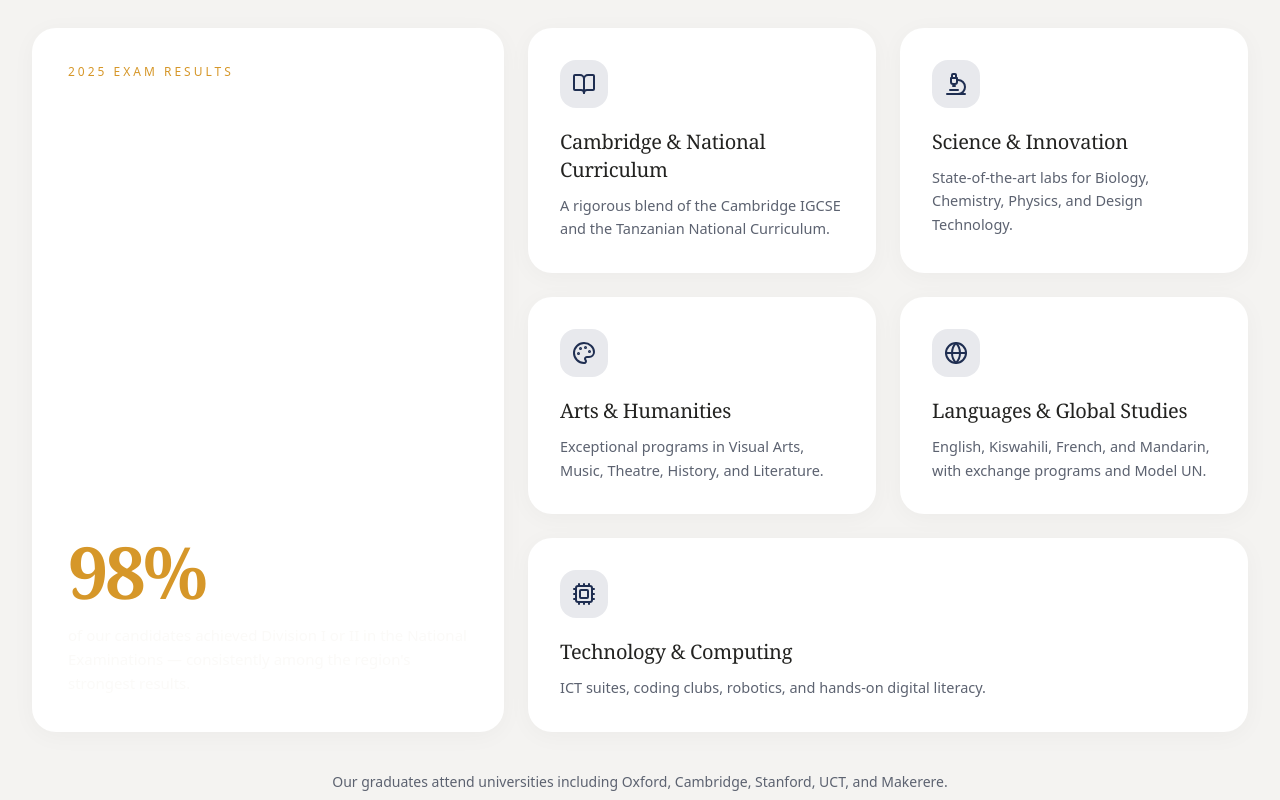
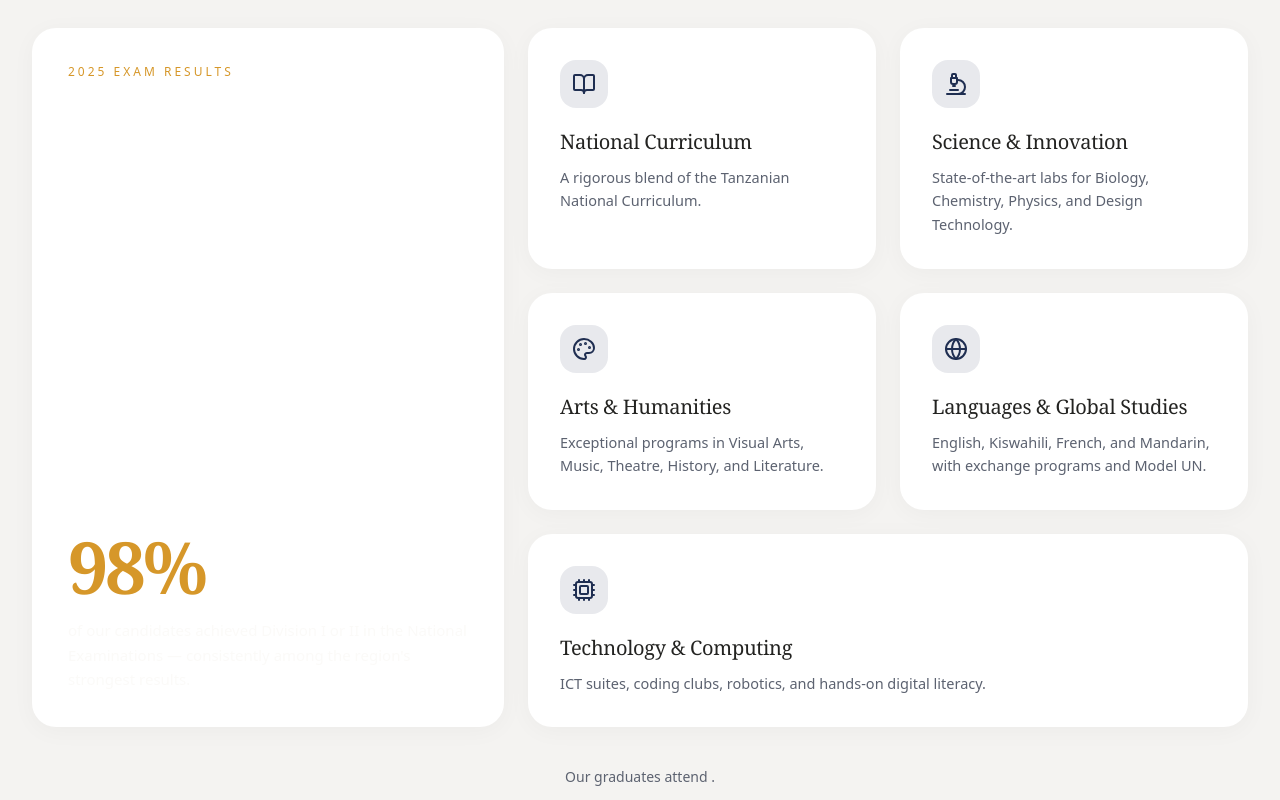
Before and after one commit to headrickleonard/rwepas_scondary_school, a Next.js app: page / in a window 1280 px wide. Shown: the part 2580-3380 px from the top of the page. Built offline with nearby package versions, Linux system fonts and the light colour scheme.

Commit message:
style:refreshed the website ui

```diff
--- a/components/sections/AcademicsSection.tsx
+++ b/components/sections/AcademicsSection.tsx
@@ -8,7 +8,7 @@ import { RevealGroup, revealItem } from "@/components/motion/reveal"
 import { motion } from "framer-motion"
 
 const academics = [
-  { icon: BookOpen, title: "Cambridge & National Curriculum", desc: "A rigorous blend of the Cambridge IGCSE and the Tanzanian National Curriculum." },
+  { icon: BookOpen, title: "National Curriculum", desc: "A rigorous blend of the Tanzanian National Curriculum." },
   { icon: Microscope, title: "Science & Innovation", desc: "State-of-the-art labs for Biology, Chemistry, Physics, and Design Technology." },
   { icon: Palette, title: "Arts & Humanities", desc: "Exceptional programs in Visual Arts, Music, Theatre, History, and Literature." },
   { icon: Globe, title: "Languages & Global Studies", desc: "English, Kiswahili, French, and Mandarin, with exchange programs and Model UN." },
@@ -69,7 +69,7 @@ export default function AcademicsSection() {
 
         <div className="mt-10 text-center">
           <p className="text-muted-foreground text-sm">
-            Our graduates attend universities including Oxford, Cambridge, Stanford, UCT, and Makerere.
+            Our graduates attend .
           </p>
         </div>
       </div>
--- a/components/sections/FAQSection.tsx
+++ b/components/sections/FAQSection.tsx
@@ -9,7 +9,7 @@ import { RevealGroup, revealItem } from "@/components/motion/reveal"
 const faqs = [
   {
     question: "What curriculum does Rwepas follow?",
-    answer: "We offer a rigorous blend of the Cambridge IGCSE curriculum (Forms 1–4) and the Tanzanian National Curriculum, ensuring students are prepared for both local national examinations and international opportunities.",
+    answer: "We offer a rigorous curriculum (Forms 1–4) preparing students for the Tanzanian National Examinations.",
     tag: "Academics",
     tint: "primary" as const,
   },
@@ -27,7 +27,7 @@ const faqs = [
   },
   {
     question: "What is the student-teacher ratio?",
-    answer: "Our average class size is 20–22 students, allowing for personalised attention and strong relationships between teachers and students.",
+    answer: "Our average class size is 50–72 students, allowing for personalised attention and strong relationships between teachers and students.",
     tag: "Academics",
     tint: "primary" as const,
   },
```
